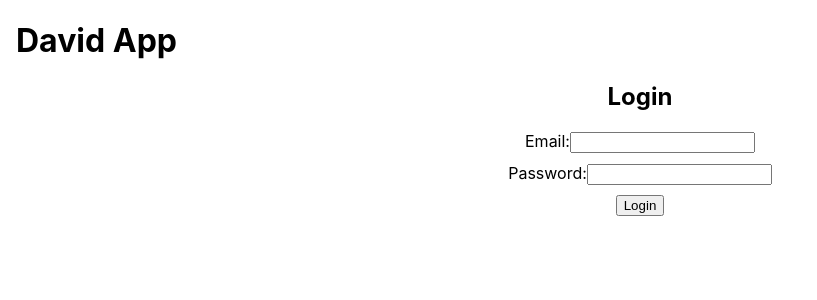
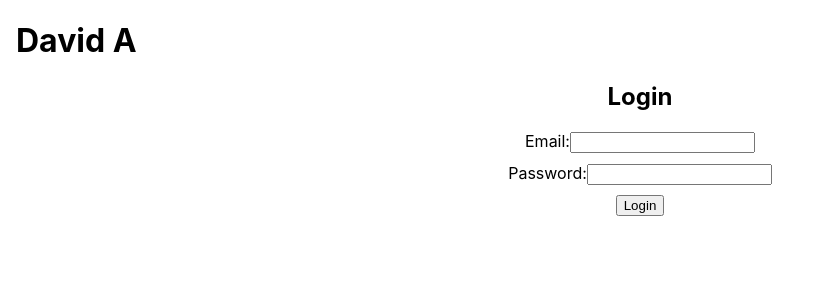
Before and after one commit to davidsed9/capacitor-app, a React (Create React App) app: page / in a window 1280 px wide. Shown: the top 300 px of the page, without its empty margins (0-817 px from the left). Built offline with nearby package versions, Linux system fonts and the light colour scheme.

Commit message:
html viewport changed

```diff
--- a/public/index.html
+++ b/public/index.html
@@ -3,7 +3,7 @@
   <head>
     <meta charset="utf-8" />
     <link rel="icon" href="%PUBLIC_URL%/favicon.ico" />
-    <meta name="viewport" content="width=device-width, initial-scale=1" />
+    <meta name="viewport" content="width=device-width, initial-scale=1, viewport-fit=cover" />
     <meta name="theme-color" content="#000000" />
     <meta
       name="description"
--- a/src/App.tsx
+++ b/src/App.tsx
@@ -3,8 +3,8 @@
 
 function App() {
   return (
-    <div style={{ margin: "1rem"}}>
-      <h1>David App</h1>
+    <div style={{ margin: "0 1rem 0 1rem", paddingTop: "env(safe-area-inset-top)"}}>
+      <h1>David A</h1>
       <Outlet></Outlet>
     </div>
   );
```
